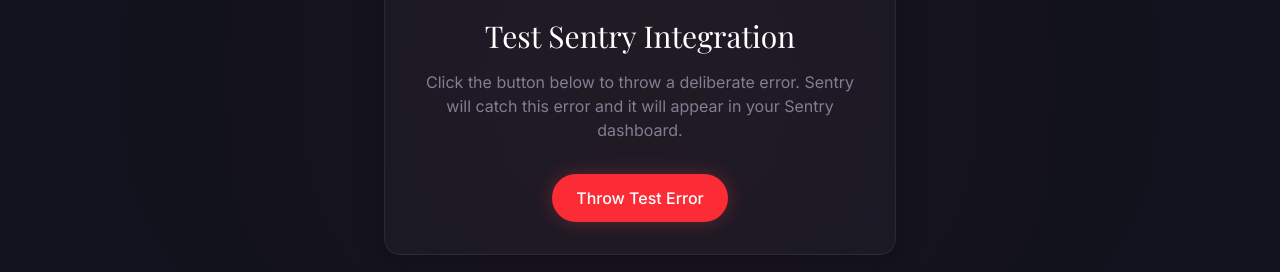
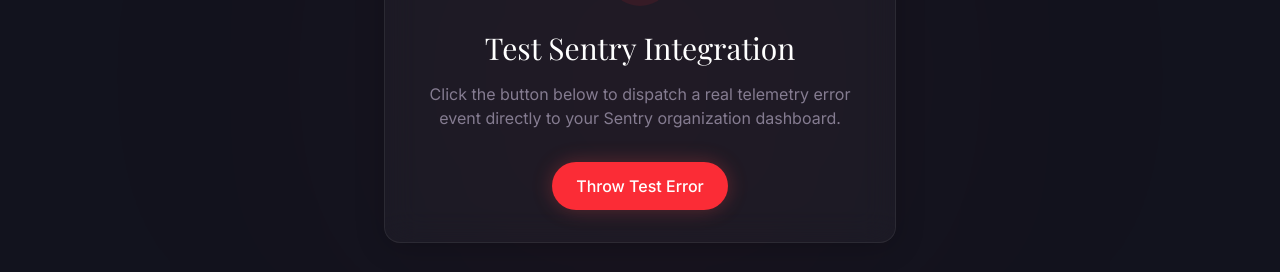
Before and after one commit to Khushi1310-nayak/ContriTrack, a Next.js app: page /sentry-example-page in a window 1280 px wide. Shown: the part 324-596 px from the top of the page. Built offline with nearby package versions, Linux system fonts and the light colour scheme; no server answers; a web font is replaced by a local one.

Commit message:
fix: add hardcoded DSN fallback and explicit Sentry.captureException in test page

```diff
--- a/sentry.client.config.ts
+++ b/sentry.client.config.ts
@@ -1,7 +1,7 @@
 import * as Sentry from "@sentry/nextjs";
 
 Sentry.init({
-  dsn: process.env.NEXT_PUBLIC_SENTRY_DSN,
+  dsn: process.env.NEXT_PUBLIC_SENTRY_DSN || "https://f6e247896703f176773aa3473d7cc990@o4511789016219648.ingest.us.sentry.io/4511789020151808",
 
   // Adjust this value in production, or use tracesSampler for greater control
   tracesSampleRate: 1,
--- a/sentry.edge.config.ts
+++ b/sentry.edge.config.ts
@@ -1,7 +1,7 @@
 import * as Sentry from "@sentry/nextjs";
 
 Sentry.init({
-  dsn: process.env.NEXT_PUBLIC_SENTRY_DSN,
+  dsn: process.env.NEXT_PUBLIC_SENTRY_DSN || "https://f6e247896703f176773aa3473d7cc990@o4511789016219648.ingest.us.sentry.io/4511789020151808",
 
   // Adjust this value in production, or use tracesSampler for greater control
   tracesSampleRate: 1,
--- a/sentry.server.config.ts
+++ b/sentry.server.config.ts
@@ -1,7 +1,7 @@
 import * as Sentry from "@sentry/nextjs";
 
 Sentry.init({
-  dsn: process.env.NEXT_PUBLIC_SENTRY_DSN,
+  dsn: process.env.NEXT_PUBLIC_SENTRY_DSN || "https://f6e247896703f176773aa3473d7cc990@o4511789016219648.ingest.us.sentry.io/4511789020151808",
 
   // Adjust this value in production, or use tracesSampler for greater control
   tracesSampleRate: 1,
--- a/src/app/sentry-example-page/page.tsx
+++ b/src/app/sentry-example-page/page.tsx
@@ -1,10 +1,23 @@
 "use client";
 
-import React from "react";
-import { AlertTriangle } from "lucide-react";
+import React, { useState } from "react";
+import { AlertTriangle, CheckCircle2 } from "lucide-react";
 import Navbar from "@/components/Navbar";
+import * as Sentry from "@sentry/nextjs";
 
 export default function SentryExamplePage() {
+  const [sent, setSent] = useState(false);
+
+  const handleTestError = () => {
+    try {
+      throw new Error("Sentry Test Error from ContriTrack!");
+    } catch (error) {
+      Sentry.captureException(error);
+      setSent(true);
+      setTimeout(() => setSent(false), 4000);
+    }
+  };
+
   return (
     <div className="min-h-screen bg-[#12131e] flex flex-col items-center justify-center text-white relative">
       <Navbar hide={false} />
@@ -17,16 +30,21 @@
         <h1 className="text-3xl font-serif mb-4">Test Sentry Integration</h1>
 
         <p className="text-[#857C91] mb-8">
-          Click the button below to throw a deliberate error. Sentry will catch this error and it will appear in your Sentry dashboard.
+          Click the button below to dispatch a real telemetry error event directly to your Sentry organization dashboard.
         </p>
 
         <button
-          onClick={() => {
-            throw new Error("Sentry Test Error from ContriTrack!");
-          }}
-          className="px-6 py-3 rounded-full font-medium bg-red-500 hover:bg-red-600 transition-colors duration-200 shadow-[0_0_20px_rgba(239,68,68,0.3)]"
+          onClick={handleTestError}
+          className="px-6 py-3 rounded-full font-medium bg-red-500 hover:bg-red-600 transition-colors duration-200 shadow-[0_0_20px_rgba(239,68,68,0.3)] flex items-center gap-2 cursor-pointer"
         >
-          Throw Test Error
+          {sent ? (
+            <>
+              <CheckCircle2 className="w-4 h-4 text-white" />
+              <span>Captured & Sent to Sentry Dashboard!</span>
+            </>
+          ) : (
+            <span>Throw Test Error</span>
+          )}
         </button>
       </div>
 
```
